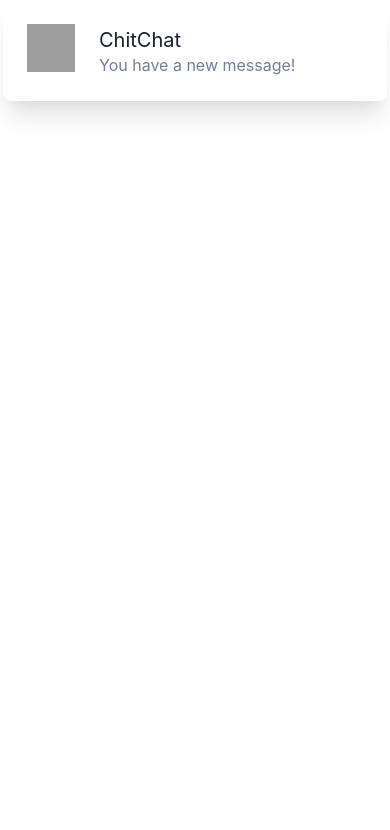
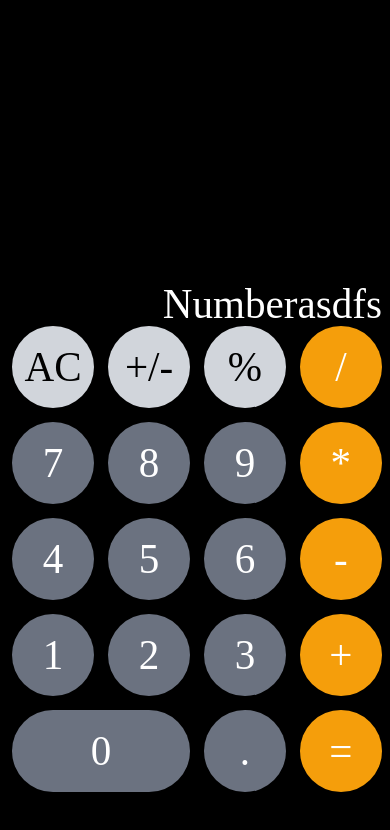
Before and after one commit to kyorohiro/tinycalc, a React (Create React App) app in the folder proj/my-app/: page / in a window 390 px wide. Shown: the top 830 px of the page. Built offline with nearby package versions, Linux system fonts and the light colour scheme; grey boxes are pictures that could not be loaded.

Commit message:
upload test

```diff
--- a/proj/my-app/public/index.html
+++ b/proj/my-app/public/index.html
@@ -10,11 +10,12 @@
       content="Web site created using create-react-app"
     />
     <link rel="apple-touch-icon" href="%PUBLIC_URL%/logo192.png" />
-    <!--
-      manifest.json provides metadata used when your web app is installed on a
-      user's mobile device or desktop. See https://developers.google.com/web/fundamentals/web-app-manifest/
-    -->
     <link rel="manifest" href="%PUBLIC_URL%/manifest.json" />
+
+    <meta name="viewport" content="width=device-width, initial-scale=1.0, maximum-scale=1.0, user-scalable=1" />
+    <meta name="apple-mobile-web-app-capable" content="yes" />
+    <meta name="apple-mobile-web-app-status-bar-style" content="black-translucent" />
+
     <title>React App</title>
   </head>
   <body>
--- a/proj/my-app/src/index.css
+++ b/proj/my-app/src/index.css
@@ -1,17 +1,57 @@
-@tailwind base;
+@tailwin0 base;
 @tailwind components;
 @tailwind utilities;
 
 body {
-  margin: 0;
-  font-family: -apple-system, BlinkMacSystemFont, 'Segoe UI', 'Roboto', 'Oxygen',
-    'Ubuntu', 'Cantarell', 'Fira Sans', 'Droid Sans', 'Helvetica Neue',
-    sans-serif;
-  -webkit-font-smoothing: antialiased;
-  -moz-osx-font-smoothing: grayscale;
+    @apply bg-black;
+    @apply text-xs;
 }
 
-code {
-  font-family: source-code-pro, Menlo, Monaco, Consolas, 'Courier New',
-    monospace;
+#root {
+
 }
+
+.calc-button-a {
+    @apply flex;
+    @apply items-center;
+    @apply justify-center;
+    @apply rounded-full;
+    @apply bg-yellow-500;
+    @apply w-full;
+    @apply h-full;
+    @apply text-white;
+}
+
+.calc-button-a:hover {
+    @apply bg-yellow-300;
+}
+
+.calc-button-b {
+    @apply flex;
+    @apply items-center;
+    @apply justify-center;
+    @apply rounded-full;
+    @apply bg-gray-300;
+    @apply w-full;
+    @apply h-full;
+    @apply text-black
+}
+
+.calc-button-b:hover {
+    @apply bg-gray-200;
+}
+
+.calc-button-c {
+    @apply flex;
+    @apply items-center;
+    @apply justify-center;
+    @apply rounded-full;
+    @apply bg-gray-500;
+    @apply w-full;
+    @apply h-full;
+    @apply text-white
+}
+
+.calc-button-c:hover {
+    @apply bg-gray-200;
+}
--- a/proj/my-app/src/index.tsx
+++ b/proj/my-app/src/index.tsx
@@ -1,18 +1,208 @@
-import React from 'react';
+import React, { useState } from 'react';
 import ReactDOM from 'react-dom';
 import './index.css';
 
+interface WindowSize {
+  height: number,
+  width: number
+}
+
+function App(params: any) {
+
+
+  const myMargine = 20
+  const [myWindowSize, setMyWindowSize] = useState<WindowSize>({
+    height: window.innerHeight-20,
+    width: window.innerWidth-20
+  })
+  const calcButtonSize = ()=> {
+    return (window.innerWidth -myMargine)/4.5
+  }
+  const calcGapSize = () => {
+    return ((window.innerWidth-myMargine)-buttonSize*4)/3
+  }
+  const calcFontSize = ()=> {
+    return calcButtonSize()*0.5
+  }
+  const [buttonSize, setButtonSize] = useState<number>(calcButtonSize())
+  const [gapSize, setGapSize] = useState<number>(calcGapSize())
+  const [fontSize, setFontSize] = useState<number>(calcFontSize())
+  console.log(`isze ${window.innerWidth} ${window.innerHeight}`)
+  React.useEffect(() => {
+    function handleResize() {
+      console.log(`resze ${window.innerWidth} ${window.innerHeight}`)
+      setMyWindowSize({
+        height: window.innerHeight-20,
+        width: window.innerWidth-20
+      })
+      setButtonSize(calcButtonSize())
+      setGapSize(calcGapSize())
+    }
+    window.addEventListener('resize', handleResize)
+    return () => {
+      window.removeEventListener('resize', handleResize)
+    }
+  })
+
+  /*grid-cols-4 grid-rows-6*/
+  return (
+    <React.StrictMode>
+        <div className="grid gap-4 items-center justify-items-center m-1" style={{
+          gridTemplateColumns: `repeat(4, ${buttonSize}px)`,
+          gridTemplateRows: `auto repeat(5, ${buttonSize}px)`,
+          width:`${myWindowSize.width-40}px`,
+          height:`${myWindowSize.height-40}px`,
+          gap:`${gapSize}px`,
+          fontSize: `${fontSize}px`
+        }}>
+          <div className="flex col-start-1 col-end-5 row-start-1 items-end justify-end h-full w-full text-white">
+            <div className="">Numberasdfs</div>
+          </div>
+          <div className="calc-button-b">
+            <div className="mx-auto">AC</div>
+          </div>
+          <div className="calc-button-b">
+            <div >+/-</div>
+          </div>
+          <div className="calc-button-b">
+            <div >%</div>
+          </div>
+          <div className="calc-button-a">
+            <div >/</div>
+          </div>
+          <div className="calc-button-c">
+            <div >7</div>
+          </div>
+          <div className="calc-button-c">
+            <div >8</div>
+          </div>
+          <div className="calc-button-c">
+            <div >9</div>
+          </div>
+          <div className="calc-button-a">
+            <div >*</div>
+          </div>
+
+          <div className="calc-button-c">
+            <div >4</div>
+          </div>
+          <div className="calc-button-c" >
+            <div >5</div>
+          </div>
+          <div className="calc-button-c">
+            <div >6</div>
+          </div>
+          <div className="calc-button-a">
+            <div >-</div>
+          </div>
+
+          <div className="calc-button-c">
+            <div >1</div>
+          </div>
+          <div className="calc-button-c">
+            <div >2</div>
+          </div>
+          <div className="calc-button-c">
+            <div >3</div>
+          </div>
+          <div className="calc-button-a">
+            <div >+</div>
+          </div>
+
+          <div className="col-span-2 calc-button-c">
+            <div >0</div>
+          </div>
+          <div className="calc-button-c">
+            <div >.</div>
+          </div>
+          <div className="calc-button-a">
+            <div >=</div>
+          </div>
+
+        </div>
+    </React.StrictMode>
+  )
+}
 ReactDOM.render(
   <React.StrictMode>
-    <div className="chat-notification">
-      <div className="chat-notification-logo-wrapper">
-        <img className="chat-notification-logo" src="/img/logo.svg" alt="ChitChat Logo" />
+    <App />
+  </React.StrictMode>,
+  document.getElementById('root')
+);
+
+/*
+ReactDOM.render(
+  <React.StrictMode>
+
+    <div className="p-1 max-w-sm mx-auto bg-gray-800 rounded-sm shadow-md grid grid-cols-4 auto-rows-fr gap-x-2 gap-y-2 text-pink-200 text-center items-center">
+      <div className="col-start-1 col-end-5 h-16 flex items-end justify-end">
+        <div className="inline-block text-6xl">0</div>
       </div>
-      <div className="chat-notification-content">
-        <h4 className="chat-notification-title">ChitChat</h4>
-        <p className="chat-notification-message">You have a new message!</p>
+
+      <div className={cssCalcButtonCont(ButtonType.Option)}>
+        <div className={cssCalcButton(ButtonType.Option)}>AC</div>
       </div>
+      <div className={cssCalcButtonCont(ButtonType.Option)}>
+        <div className={cssCalcButton(ButtonType.Option)}>+/-</div>
+      </div>
+      <div className={cssCalcButtonCont(ButtonType.Option)}>
+        <div className={cssCalcButton(ButtonType.Option)}>%</div>
+      </div>
+      <div className={cssCalcButtonCont(ButtonType.Action)}>
+        <div className={cssCalcButton(ButtonType.Action)}>/</div>
+      </div>
+
+      <div className={cssCalcButtonCont(ButtonType.Number)}>
+        <div className={cssCalcButton(ButtonType.Number)}>7</div>
+      </div>
+      <div className={cssCalcButtonCont(ButtonType.Number)}>
+        <div className={cssCalcButton(ButtonType.Number)}>8</div>
+      </div>
+      <div className={cssCalcButtonCont(ButtonType.Number)}>
+        <div className={cssCalcButton(ButtonType.Number)}>9</div>
+      </div>
+      <div className={cssCalcButtonCont(ButtonType.Action)}>
+        <div className={cssCalcButton(ButtonType.Action)}>*</div>
+      </div>
+
+      <div className={cssCalcButtonCont(ButtonType.Number)}>
+        <div className={cssCalcButton(ButtonType.Number)}>4</div>
+      </div>
+      <div className={cssCalcButtonCont(ButtonType.Number)}>
+        <div className={cssCalcButton(ButtonType.Number)}>5</div>
+      </div>
+      <div className={cssCalcButtonCont(ButtonType.Number)}>
+        <div className={cssCalcButton(ButtonType.Number)}>6</div>
+      </div>
+      <div className={cssCalcButtonCont(ButtonType.Action)}>
+        <div className={cssCalcButton(ButtonType.Action)}>-</div>
+      </div>
+
+      <div className={cssCalcButtonCont(ButtonType.Number)}>
+        <div className={cssCalcButton(ButtonType.Number)}>1</div>
+      </div>
+      <div className={cssCalcButtonCont(ButtonType.Number)}>
+        <div className={cssCalcButton(ButtonType.Number)}>2</div>
+      </div>
+      <div className={cssCalcButtonCont(ButtonType.Number)}>
+        <div className={cssCalcButton(ButtonType.Number)}>3</div>
+      </div>
+      <div className={cssCalcButtonCont(ButtonType.Action)}>
+        <div className={cssCalcButton(ButtonType.Action)}>+</div>
+      </div>
+
+      <div className={`col-start-1 col-end-3 ${cssCalcButtonCont(ButtonType.Number, "w-36", "h-12")}`}>
+        <div className={cssCalcButton(ButtonType.Number)}>0</div>
+      </div>
+      <div className={cssCalcButtonCont(ButtonType.Number)}>
+        <div className={cssCalcButton(ButtonType.Number)}>.</div>
+      </div>
+      <div className={cssCalcButtonCont(ButtonType.Action)}>
+        <div className={cssCalcButton(ButtonType.Action)}>=</div>
+      </div>
+
     </div>
   </React.StrictMode>,
   document.getElementById('root')
 );
+*/
```
Also changed, not shown: 15 other files (tests, documents, lock files or other folders).
